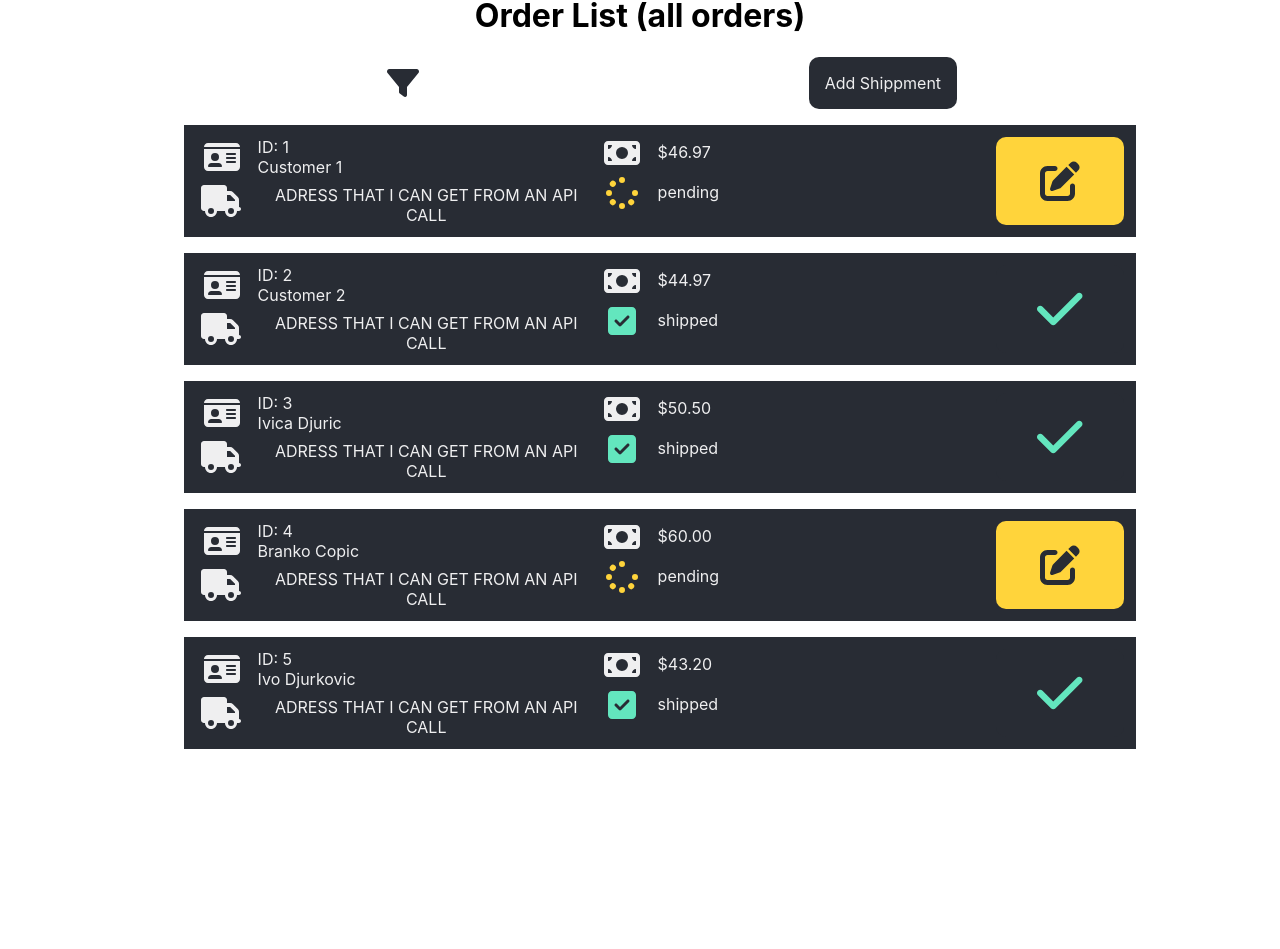
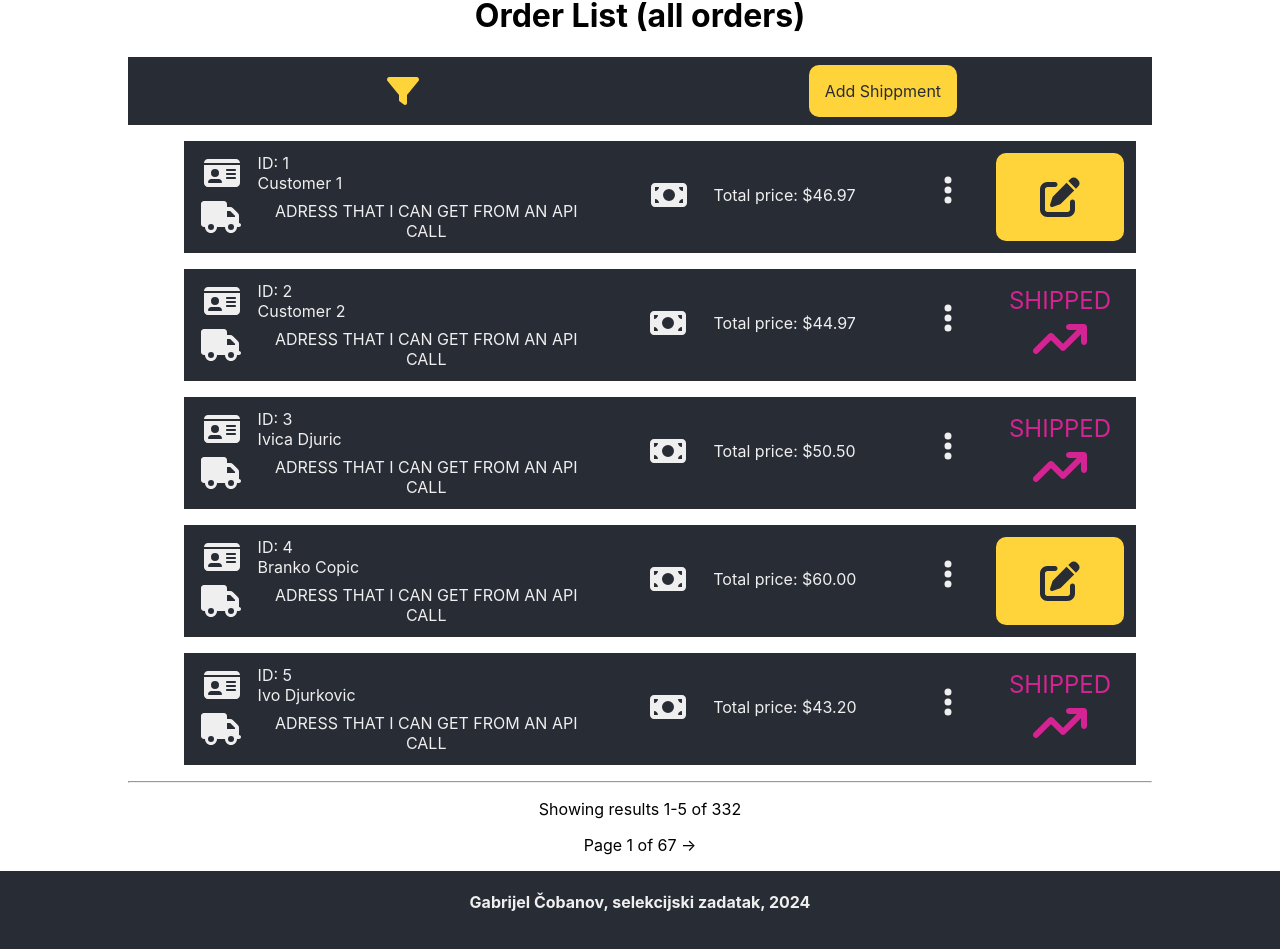
Before and after one commit to Gabrijel-Cobanov/telekom-package-admin, a React (Create React App) app: page / in a window 1280 px wide. Shown: the part 105-1054 px from the top of the page. Before the commit the page ends 870 px from the top, so only its background shows below. Built offline with nearby package versions, Linux system fonts and the light colour scheme.

Commit message:
Sklonio redudantne male ikonice o statusu
Ovdje pretpostavljam da se pošiljka ne može izmjeniti nakon što je poslana, te da ide na adresu na koju ide

```diff
--- a/src/App.js
+++ b/src/App.js
@@ -1,6 +1,7 @@
 import logo from './logo.svg';
 import Header from './Components/Header';
 import OrderList from './Components/OrderList';
+import Footer from './Components/Footer'
 import './App.css';
 
 function App() {
@@ -8,6 +9,7 @@ function App() {
     <div className="App">
       <Header/>
       <OrderList/>
+      <Footer/>
     </div>
   );
 }
--- /dev/null
+++ b/src/Components/Footer.js
@@ -0,0 +1,10 @@
+import * as React from "react";
+import "../ComponentsCSS/Footer.css"
+
+
+export default function Header() {
+    return (
+        <div id="footer">
+            <h4> Gabrijel Čobanov, selekcijski zadatak, 2024 </h4>
+        </div>
+    );}
--- a/src/Components/Order.js
+++ b/src/Components/Order.js
@@ -1,11 +1,16 @@
 import React from 'react';
 import StatusOption from './StatusOption'
 import { FontAwesomeIcon } from '@fortawesome/react-fontawesome'
-import { faIdCard, faTruck, faMoneyBill, faSpinner, faSquareCheck } from '@fortawesome/free-solid-svg-icons';
+import { faIdCard, faTruck, faMoneyBill, faSpinner, faSquareCheck, faEllipsisVertical } from '@fortawesome/free-solid-svg-icons';
 import "../ComponentsCSS/Order.css"
 
 const Order = ({ id, customerName, total, status }) => {
+
     const statusIcon = status === 'shipped' ? <FontAwesomeIcon icon={faSquareCheck} size="2xl" style={{color: "#63E6BE",}} /> : <FontAwesomeIcon icon={faSpinner} size="2xl" style={{color: "#FFD43B",}} />;
+
+    const HandleDetailsClick = () => {
+        alert("Show the shippment details")
+    }
 
   return (
     <li class="order">
@@ -26,12 +31,8 @@ const Order = ({ id, customerName, total, status }) => {
         </div>
         <div class="order-info">
             <div class="total-container">
-                <div class="total-icon"><FontAwesomeIcon icon={faMoneyBill} size="2xl" style={{color: "#efeff0",}} /></div>
-                <div class="total-ammount">${total.toFixed(2)}</div>
-            </div>
-            <div class="status-container">
-                <div class="status-icon">{statusIcon}</div>
-                <div class="status">{status}</div>
+                <div class="total-ammount"><FontAwesomeIcon icon={faMoneyBill} size="2xl" style={{color: "#efeff0",}} /> &nbsp; &nbsp; &nbsp;Total price: ${total.toFixed(2)}</div>
+                <div class="details" onClick={HandleDetailsClick}><FontAwesomeIcon icon={faEllipsisVertical} size="2xl" /></div>
             </div>
         </div>
         <StatusOption status={status}/>
--- a/src/Components/OrderList.js
+++ b/src/Components/OrderList.js
@@ -20,7 +20,7 @@ const OrderList = () => {
       <h1>Order List (all orders)</h1>
       <div class="shipment-options">
         <div class="filter-icon" onClick={HandleFilterButtonClick}>
-          <FontAwesomeIcon icon={faFilter} size="2xl" style={{color: "#282c34",}} />
+          <FontAwesomeIcon icon={faFilter} size="2xl" style={{color: "#FFD43B",}} />
         </div>
         <div class="add-shippment-button" onClick={HandleAddOrderButtonClick}>
           Add Shippment
@@ -39,6 +39,11 @@ const OrderList = () => {
         ))}
       </ul>
       </div>
+      <hr/>
+      <div>
+        <p>Showing results 1-5 of 332</p>
+        <p>Page 1 of 67 -&gt;</p>
+      </div>
     </div>
   );
 };
--- a/src/Components/StatusOption.js
+++ b/src/Components/StatusOption.js
@@ -1,6 +1,6 @@
 import React from 'react';
 import { FontAwesomeIcon } from '@fortawesome/react-fontawesome'
-import { faPenToSquare, faCheck } from '@fortawesome/free-solid-svg-icons';
+import { faPenToSquare, faArrowTrendUp } from '@fortawesome/free-solid-svg-icons';
 import "../ComponentsCSS/StatusOption.css"
 
 const StatusOption = ({ status }) => {
@@ -20,7 +20,10 @@ const StatusOption = ({ status }) => {
       ) : (
         <div class="status-shipped">
             <div class="status-shipped-icon">
-                <FontAwesomeIcon icon={faCheck} size="2xl" style={{color: "#63E6BE",}} />
+                <div class="shipped-delivered" style={{color: "#d42493",}}>
+                    SHIPPED
+                </div>
+                <FontAwesomeIcon icon={faArrowTrendUp} size="2xl" style={{color: "#d42493",}} />
             </div>
         </div>
       )}
--- /dev/null
+++ b/src/ComponentsCSS/Footer.css
@@ -0,0 +1,9 @@
+#footer {
+    background-color: #282c34;
+    margin-bottom: 0;
+    height: 5rem;
+    display: flex;
+    flex-direction: row;
+    color: #efeff0;
+    justify-content: center;
+}
--- a/src/ComponentsCSS/Order.css
+++ b/src/ComponentsCSS/Order.css
@@ -53,12 +53,15 @@
     flex-direction: column;
     align-items: flex-start;
     width: 50%;
+    justify-content: center;
 }
 
 .total-container {
+    width: 100%;
     display: flex;
     flex-direction: row;
     margin-bottom: 0.5em;
+    justify-content: space-around;
 }
 
 .status-container {
@@ -75,11 +78,6 @@
     margin-left: 0.65em;
 }
 
-.status-icon {
-    width: 4vw;
+.details > :first-child :hover {
+    color: #dd7a0a;
 }
-
-.status {
-    margin-top: 0.3em;
-    margin-left: 0.65em;
-}
--- a/src/ComponentsCSS/OrderList.css
+++ b/src/ComponentsCSS/OrderList.css
@@ -10,7 +10,7 @@
 
 /* Ovo sam ovako napravio samo zato da ne odvajam u jos jedan div options toolbar ya buton ya dodavanje posiljke*/
 .shipment-options > :first-child :hover {
-    color: #63E6BE;
+    color: #dd7a0a;
 }
 
 .filter-icon {
@@ -23,17 +23,19 @@
     display: flex;
     flex-direction: row;
     justify-content: space-around;
+    background-color: #282c34;
+    padding: 0.5em 0em;
 }
 
 .add-shippment-button {
-    background-color: #282c34;
+    background-color: #FFD43B;
     padding: 1em;
-    color: #efeff0;
+    color: #282c34;
     border-radius: 10px;
 }
 
 .add-shippment-button:hover {
-    background-color: #63E6BE;;
+    background-color: #dd7a0a;
     padding: 1em;
     color: #282c34;
     border-radius: 10px;
--- a/src/ComponentsCSS/StatusOption.css
+++ b/src/ComponentsCSS/StatusOption.css
@@ -17,7 +17,7 @@
     display: flex;
     flex-direction: column;
     justify-content: center;
-    font-size: 26px;
+    font-size: 24px;
 }
 
 .status-pending:hover {
```
